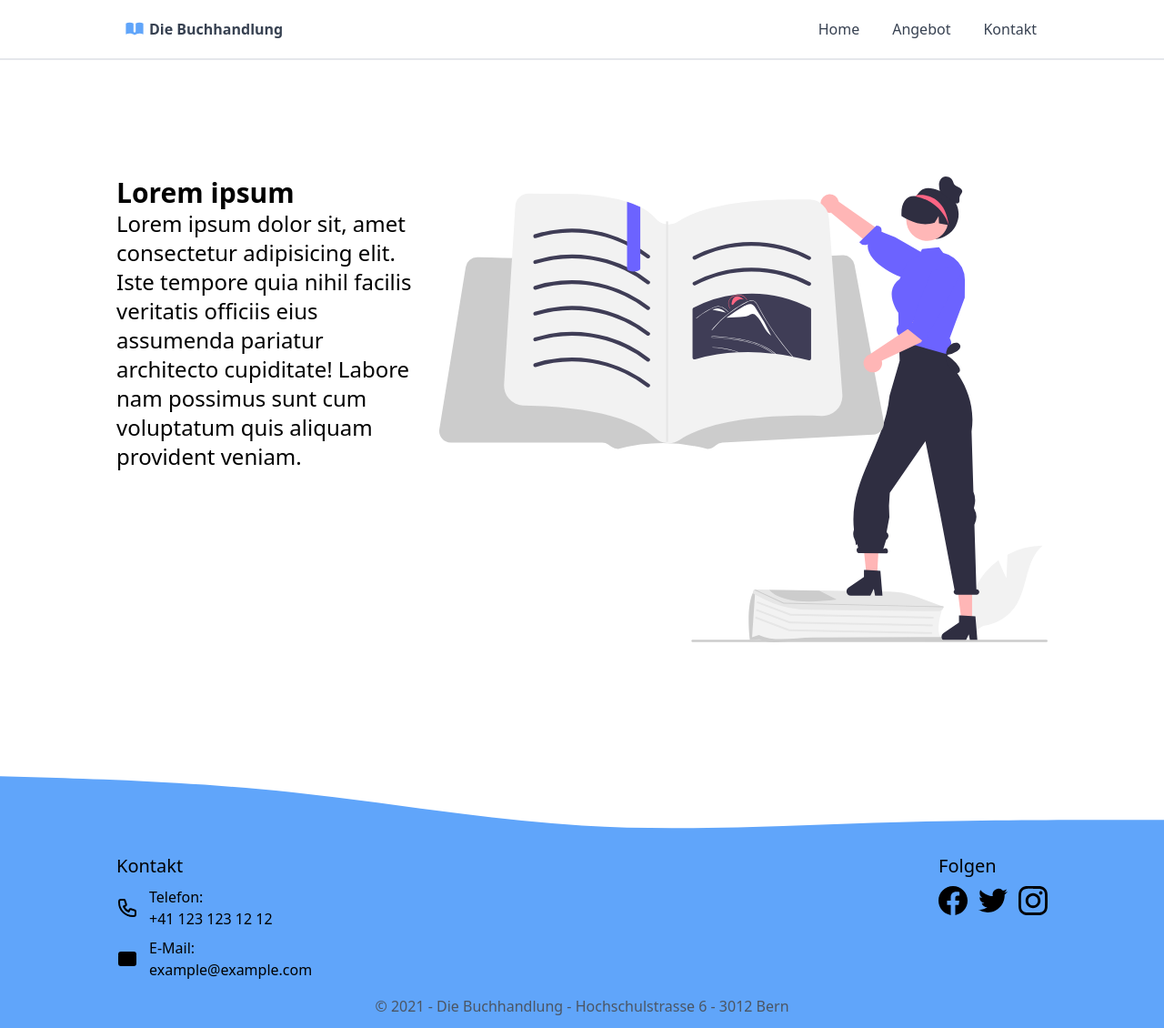
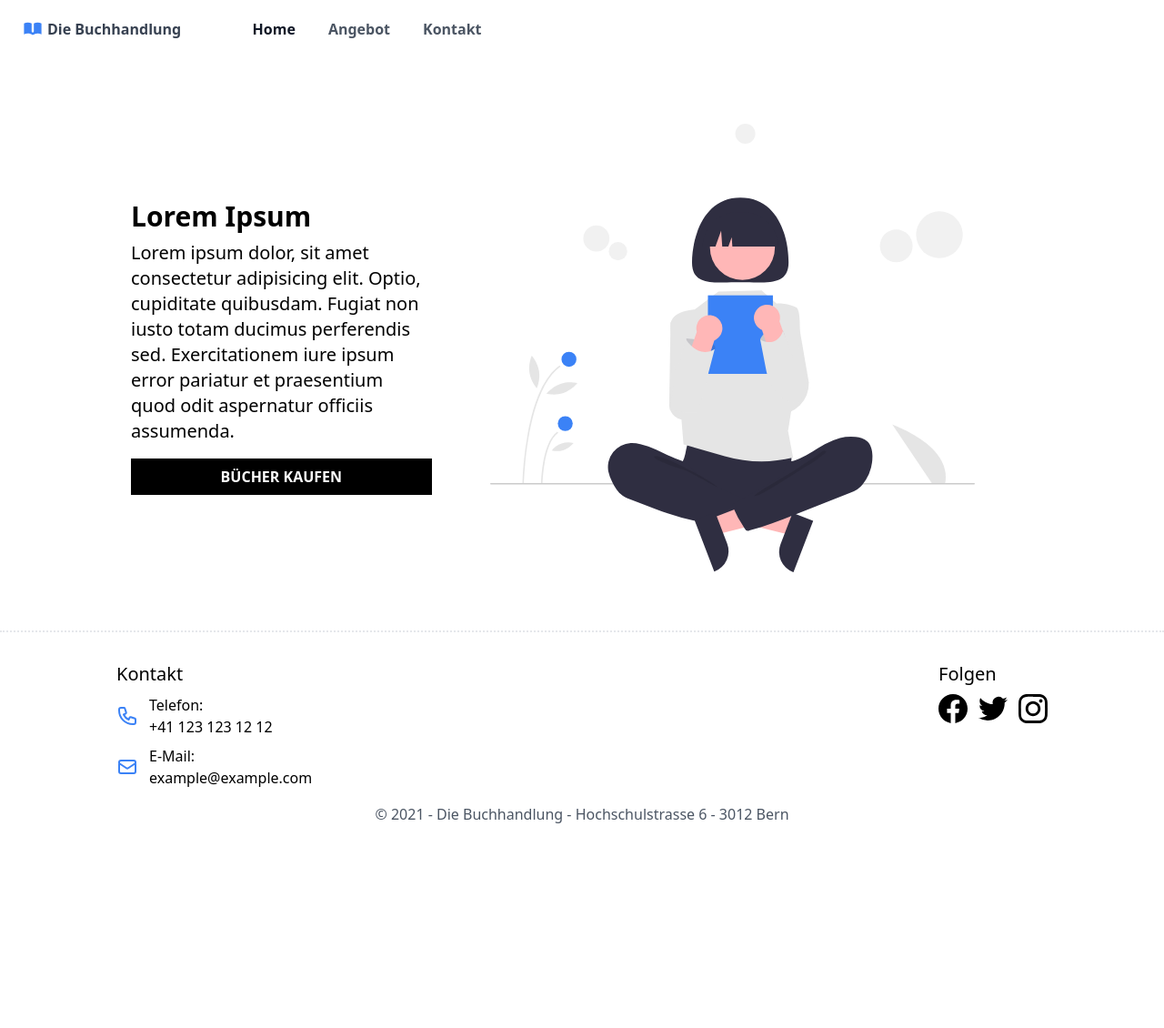
Before and after one commit to ioboi/e-business, a website built with Parcel: page src/index.html in a window 1280 px wide. Shown: the whole page at 91% size. After the commit the page ends 907 px from the top, so only its background shows below. Built offline with nearby package versions, Linux system fonts and the light colour scheme.

Commit message:
redesign home

```diff
--- a/src/index.html
+++ b/src/index.html
@@ -7,25 +7,17 @@
     <link rel="stylesheet" href="main.css" />
   </head>
   <body>
-    <nav class="border-b-2">
-      <div class="max-w-5xl mx-auto">
-        <div class="flex justify-between">
+    <!-- Navigation -->
+    <nav class="nav">
       <!-- LOGO -->
-          <div>
+      <div class="logo">
         <a
           href="index.html"
-              class="
-                flex
-                items-center
-                py-5
-                px-2
-                text-gray-700
-                hover:text-gray-900
-              "
+          class="flex items-center py-5 px-2 text-gray-700 hover:text-gray-900"
         >
           <svg
             xmlns="http://www.w3.org/2000/svg"
-                class="h-6 w-6 text-blue-400 mr-1"
+            class="h-6 w-6 text-blue-500 mr-1"
             viewBox="0 0 20 20"
             fill="currentColor"
           >
@@ -36,62 +28,36 @@
           <span class="font-bold">Die Buchhandlung</span>
         </a>
       </div>
-          <div class="flex items-center space-x-3">
-            <a
-              href="index.html"
-              class="py-5 px-3 text-gray-700 hover:text-gray-900"
-              >Home</a
-            >
-            <a
-              href="shop.html"
-              class="py-5 px-3 text-gray-700 hover:text-gray-900"
-              >Angebot</a
-            >
-            <a
-              href="contact.html"
-              class="py-5 px-3 text-gray-700 hover:text-gray-900"
-              >Kontakt</a
-            >
-          </div>
-        </div>
+      <div class="nav-links-container">
+        <a href="index.html" class="current">Home</a>
+        <a href="shop.html">Angebot</a>
+        <a href="contact.html">Kontakt</a>
       </div>
     </nav>
 
-    <div class="relative bg-white">
-      <!-- LOGO -->
+    <div class="m-auto max-w-5xl py-16 flex justify-around items-center px-4">
+      <div class="w-1/3 flex-1">
+        <h2 class="text-3xl font-bold">Lorem Ipsum</h2>
+        <p class="text-xl mt-2">
+          Lorem ipsum dolor, sit amet consectetur adipisicing elit. Optio,
+          cupiditate quibusdam. Fugiat non iusto totam ducimus perferendis sed.
+          Exercitationem iure ipsum error pariatur et praesentium quod odit
+          aspernatur officiis assumenda.
+        </p>
+        <a
+          href="shop.html"
+          class="p-2 text-center w-full block uppercase font-bold bg-black hover:bg-gray-800 text-white mt-4"
+          >Bücher kaufen</a
+        >
       </div>
-    <!-- Content -->
-    <div class="mx-auto max-w-5xl py-32 flex justify-between space-x-3">
-      <div>
-        <h2 class="font-bold text-3xl">Lorem ipsum</h2>
-        <p class="text-2xl">
-          Lorem ipsum dolor sit, amet consectetur adipisicing elit. Iste tempore
-          quia nihil facilis veritatis officiis eius assumenda pariatur
-          architecto cupiditate! Labore nam possimus sunt cum voluptatum quis
-          aliquam provident veniam.
-        </p>
+      <div class="w-2/3 px-16">
+        <img src="images/undraw_reading_re_29f8.svg" />
       </div>
-      <img src="./images/undraw_book_lover_re_rwjy.svg" />
     </div>
+
     <!-- Footer -->
 
-    <!--WAVE-->
-    <div class="w-full h-24">
-      <svg
-        xmlns="http://www.w3.org/2000/svg"
-        viewBox="0 0 1440 320"
-        preserveAspectRatio="none"
-        class="w-full h-full text-blue-400"
-      >
-        <path
-          fill="currentColor"
-          fill-opacity="1"
-          d="M0,64L60,69.3C120,75,240,85,360,122.7C480,160,600,224,720,245.3C840,267,960,245,1080,234.7C1200,224,1320,224,1380,224L1440,224L1440,320L1380,320C1320,320,1200,320,1080,320C960,320,840,320,720,320C600,320,480,320,360,320C240,320,120,320,60,320L0,320Z"
-        ></path>
-      </svg>
-    </div>
-
-    <div class="bg-blue-400 py-2">
+    <div class="pt-8 border-dotted border-t-2 px-4">
       <div class="mx-auto max-w-5xl flex justify-between">
         <div>
           <h3 class="semi-bold text-xl pb-2">Kontakt</h3>
@@ -99,7 +65,7 @@
           <div class="flex flex-row items-center space-x-3 mb-2">
             <svg
               xmlns="http://www.w3.org/2000/svg"
-              class="h-6 w-6"
+              class="h-6 w-6 text-blue-500"
               fill="none"
               viewBox="0 0 24 24"
               stroke="currentColor"
@@ -118,19 +84,9 @@
           </div>
           <!--MAIL-->
           <div class="flex flex-row items-center space-x-3">
-            <svg
-              xmlns="http://www.w3.org/2000/svg"
-              class="h-6 w-6"
-              fill="currentColor"
-              viewBox="0 0 24 24"
-              stroke="currentColor"
-            >
-              <path
-                stroke-linecap="round"
-                stroke-linejoin="round"
-                stroke-width="2"
-                d="M3 8l7.89 5.26a2 2 0 002.22 0L21 8M5 19h14a2 2 0 002-2V7a2 2 0 00-2-2H5a2 2 0 00-2 2v10a2 2 0 002 2z"
-              />
+            <svg xmlns="http://www.w3.org/2000/svg" class="h-6 w-6 text-blue-500" fill="none" viewBox="0 0 24 24" stroke="currentColor">
+              <path stroke-linecap="round" stroke-linejoin="round" stroke-width="2" d="M3 8l7.89 5.26a2 2 0 002.22 0L21 8M5 19h14a2 2 0 002-2V7a2 2 0 00-2-2H5a2 2 0 00-2 2v10a2 2 0 002 2z" />
+            </svg>
             </svg>
             <div class="flex flex-col">
               <span>E-Mail:</span>
@@ -158,7 +114,7 @@
         </div>
       </div>
 
-      <div class="text-center pt-4 pb-1">
+      <div class="text-center mt-4 w-full">
         <span class="text-gray-600 font-light"
           >© 2021 - Die Buchhandlung - Hochschulstrasse 6 - 3012 Bern</span
         >
--- a/src/main.css
+++ b/src/main.css
@@ -2,8 +2,28 @@
 @tailwind components;
 @tailwind utilities;
 
+nav {
+  @apply w-full px-4 pb-2 flex;
+}
+
+.logo {
+  @apply w-1/5;
+}
+
+.nav-links-container {
+  @apply flex items-center space-x-3;
+}
+
+.nav-links-container > a {
+  @apply py-5 px-3 text-gray-600 hover:text-gray-900 font-semibold;
+}
+
+.nav-links-container > a.current {
+  @apply text-gray-900;
+}
+
 .contact-form-submit {
-  @apply p-2 rounded-md bg-blue-400 text-gray-900 hover:bg-blue-500;
+  @apply p-2 rounded-md bg-blue-500 text-gray-900 hover:bg-blue-700;
 }
 
 .contact-form-label {
```
Also changed, not shown: src/images/undraw_book_lover_re_rwjy.svg (deleted), src/images/undraw_reading_re_29f8.svg (added). Lines whose indentation alone changed are shown as unchanged.
